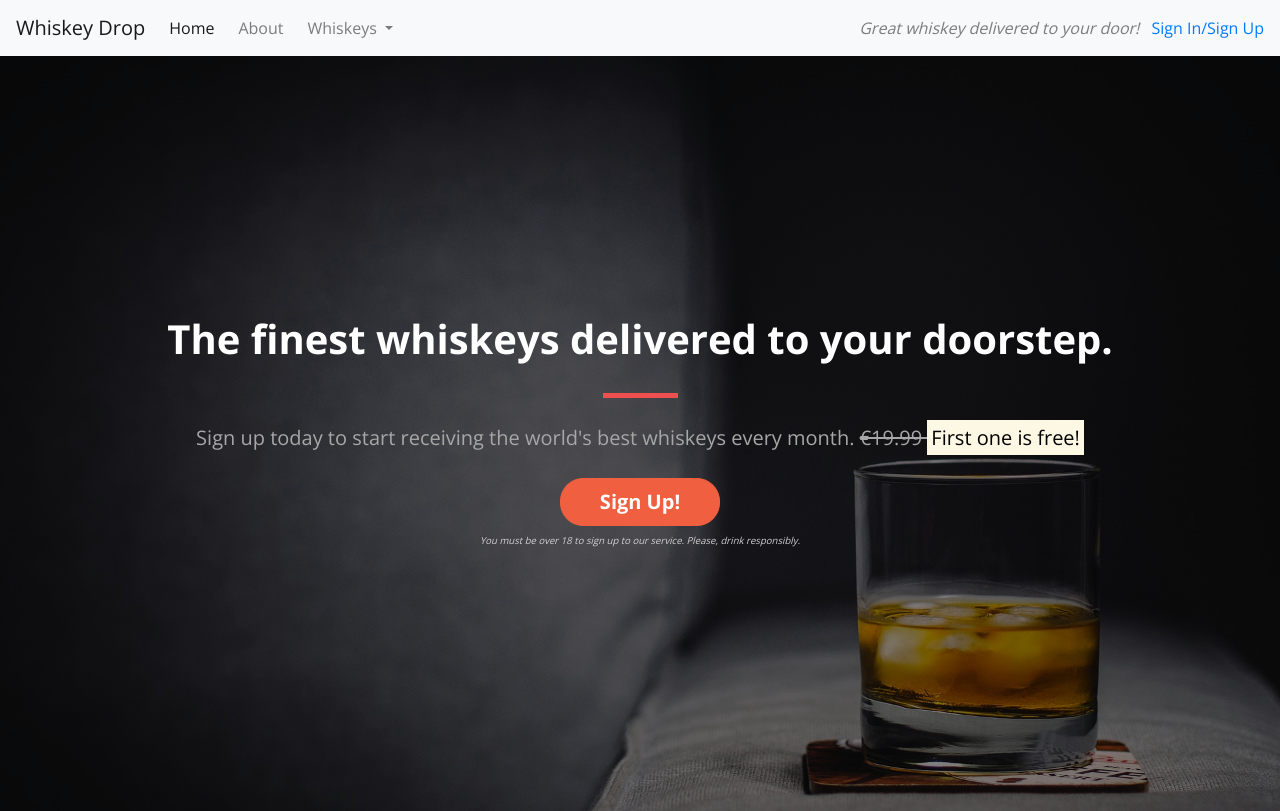
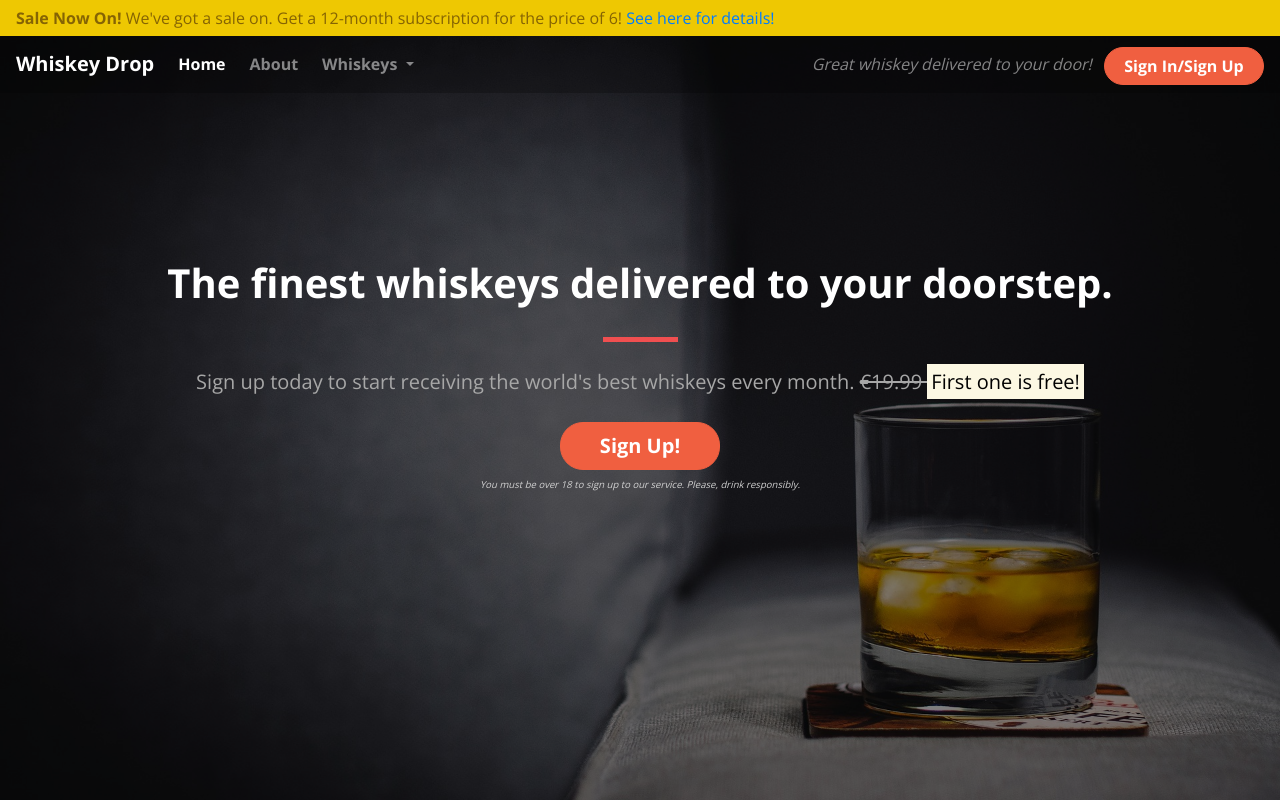
Before and after one commit to Saraholoughlin5/bootstrap4, a plain HTML site: page index.html in a window 1280 px wide. Shown: the top 811 px of the page. Drawn offline with nearby package versions, Linux system fonts and the light colour scheme.

Commit message:
nav alert style

```diff
--- a/css/style.css
+++ b/css/style.css
@@ -2,7 +2,18 @@
   font-family: "Open Sans", sans-serif;
 }
 
-.alert-container {
+.alert-container .col-12 {
+    padding-left: 0;
+    padding-right: 0;
+    ms-flex: 100%;
+}
+
+.site-wide-alert {
+    border-radius: 0;
+    margin-bottom: 0;
+    padding: 5px 15px;
+    background-color: #eec802;
+    border-color: #eec802;
 }
 
 .callout-container {
@@ -53,6 +64,36 @@
     width: 35px;
 }
 
+/* Navbar */
+
+.navalert-container {
+    position: absolute;
+    top: 0;
+    left: 0;
+    padding-left: 0;
+    padding-right: 0;
+    z-index: 1;
+}
+
+.navbar {
+    margin-bottom: 0;
+    border: 0;
+    width: 100%;
+    background-color: rgba(0,0,0,0.25);
+}
+
+.navbar .navbar-toggler {
+    border: 0;
+}
+
+.navbar-brand {
+    font-weight: bold;
+}
+
+.navbar .navbar-nav a {
+    font-weight: bold;
+}
+
 /* Jumbotron */
 
 .jumbotron {
--- a/index.html
+++ b/index.html
@@ -29,7 +29,17 @@
   </head>
 
   <body>
-    <nav class="navbar navbar-light bg-light navbar-expand-sm">
+    <div class="container-fluid navalert-container">
+    <div class="container-fluid alert-container">
+		<div class="row d-none d-sm-block">
+			<div class="col-12">
+				<div class="site-wide-alert alert alert-warning"><strong>Sale Now On!</strong> We've got a sale on. Get a 12-month
+					subscription for the price of 6! <a href="">See here for details!</a></div>
+			</div>
+		</div>
+	</div>
+
+    <nav class="navbar navbar-dark navbar-expand-sm">
       <a href="/" class="navbar-brand">Whiskey Drop</a>
       <button
         class="navbar-toggler ml-auto"
@@ -79,17 +89,10 @@
         <p class="navbar-text my-auto mr-2">
           <i>Great whiskey delivered to your door!</i>
         </p>
-        <a href="/login">Sign In/Sign Up</a>
+        <a href="/login" class="btn btn--cta btn--red">Sign In/Sign Up</a>
       </div>
     </nav>
-    <!-- <div class="container alert-container">
-		<div class="row d-none d-sm-block">
-			<div class="col-12">
-				<div class="alert alert-warning"><strong>Sale Now On!</strong> We've got a sale on. Get a 12-month
-					subscription for the price of 6! <a href="">See here for details!</a></div>
-			</div>
-		</div>
-	</div> -->
+    </div>
 
     <!-- Callout -->
     <div class="container-fluid callout-container">
```
